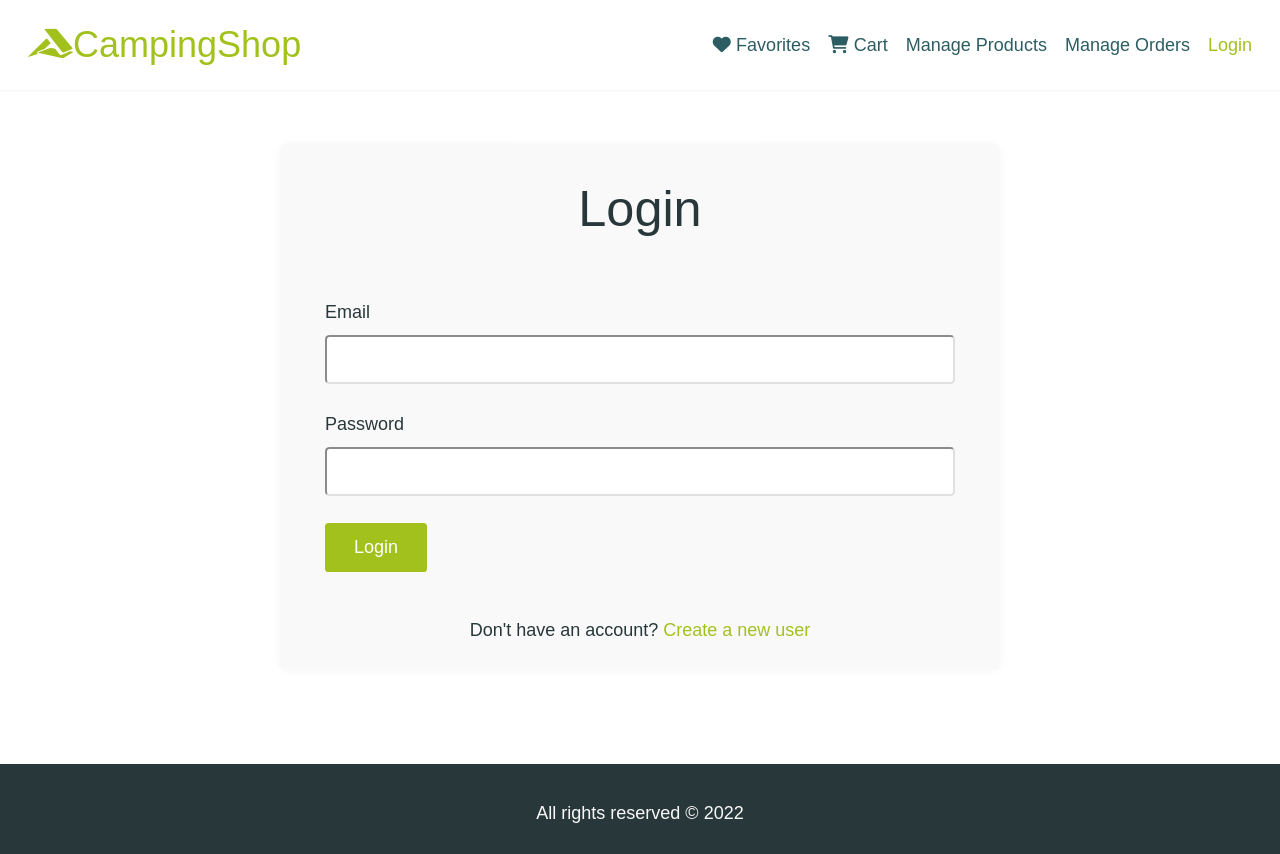
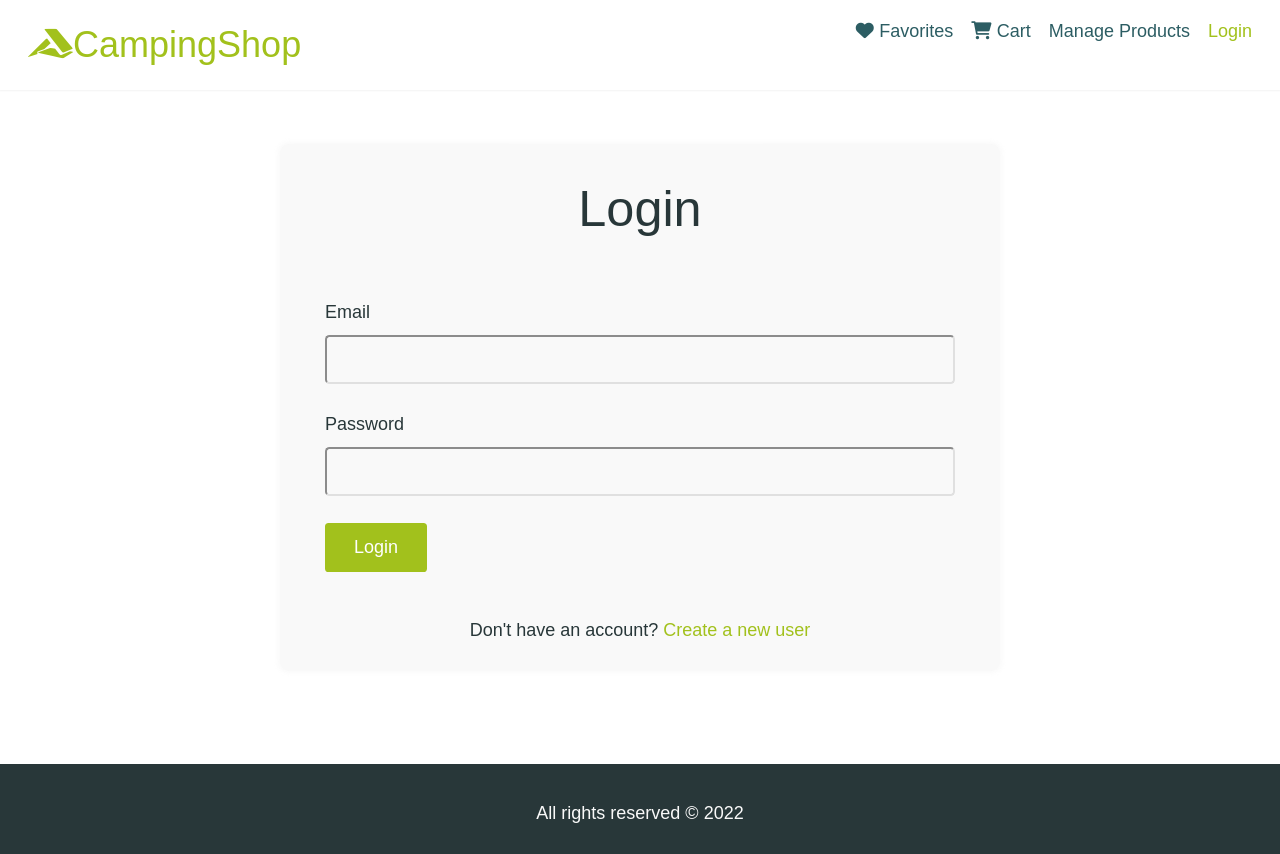
Before and after one commit to IrinaDimcheva/camping-shop, a React (Create React App) app: page /login in a window 1280 px wide. Built offline with nearby package versions, Linux system fonts and the light colour scheme.

Commit message:
adding auth-context

```diff
--- a/src/App.js
+++ b/src/App.js
@@ -1,5 +1,5 @@
 import { Route, Routes } from 'react-router-dom';
-import './App.css';
+
 import Footer from './shared/components/Footer';
 import Header from './shared/components/Header';
 import Orders from './admin/Orders';
@@ -9,11 +9,43 @@ import Home from './products/pages/Home';
 import Login from './user/pages/Login';
 import Register from './user/pages/Register';
 import ProductDetail from './products/pages/ProductDetail';
+import { AuthContext, AuthContextProvider } from './shared/context/auth-context';
+import './App.css';
+import { useContext } from 'react';
 
 function App() {
+  const { isLoggedIn, userId, isAdmin, login, logout } = useContext(AuthContext);
+
+  // let routes;
+  // if (isLoggedIn) {
+  //   routes = (
+  //     <>
+  //       <Route path='/' element={<Home />} />
+  //     </>
+  //   );
+  // } else if (isLoggedIn && isAdmin) {
+  //   routes = (
+  //     <>
+  //       <Route path='/' element={<Home />} />
+  //       <Route path='/admin/orders' element={<Orders />} />
+  //       <Route path='/admin/products/new' element={<ProductNew />} />
+  //     </>
+  //   );
+  // } else {
+  //   routes = (
+  //     <>
+  //       <Route path='/' element={<Home />} />
+  //       <Route path='/login' element={<Login />} />
+  //       <Route path='/register' element={<Register />} />
+
+  //     </>
+  //   );
+  // }
+
   return (
-    <div className="App">
+    <AuthContextProvider>
       <Header />
+      <main>
         <div className="container">
           <Routes>
             <Route path='/' element={<Home />} />
@@ -26,8 +58,9 @@ function App() {
             <Route path='/admin/orders' element={<Orders />} />
           </Routes>
         </div>
+      </main>
       <Footer />
-    </div >
+    </AuthContextProvider>
   );
 }
 
--- a/src/services/auth-service.js
+++ b/src/services/auth-service.js
@@ -9,7 +9,7 @@ const register = (data) => {
     },
     credentials: 'include'
   }).then(res => res.json());
-}
+};
 
 const login = (data) => {
   return fetch(`${baseUrl}/auth/login`, {
@@ -20,9 +20,18 @@ const login = (data) => {
     },
     credentials: 'include'
   }).then(res => res.json());
-}
+};
+
+const logout = () => {
+  return fetch(`${baseUrl}/auth/logout`, {
+    method: 'POST',
+    credentials: 'include'
+  }).then(res => res.json())
+    .then(res => console.log(res));
+};
 
 export {
   register,
-  login
+  login,
+  logout
 }
--- a/src/shared/components/Header.js
+++ b/src/shared/components/Header.js
@@ -1,12 +1,22 @@
+import { useContext } from 'react';
 import { NavLink, Link } from 'react-router-dom';
 
+import { AuthContext } from '../context/auth-context';
 import styles from './Header.module.css';
 
 const Header = () => {
+  const auth = useContext(AuthContext);
+  const { isLoggedIn, userId, isAdmin, login, logout } = useContext(AuthContext);
+
+  console.log(isLoggedIn, userId, isAdmin, login, logout);
+
   return (
     <header>
       <div className={styles.wrapper}>
-        <Link to='/' className={styles.logo}><i className="fa-brands fa-accusoft"></i>CampingShop</Link>
+        <Link to='/' className={styles.logo}>
+          <i className="fa-brands fa-accusoft"></i>
+          CampingShop
+        </Link>
         <nav>
           <ul>
             <li>
@@ -24,16 +34,25 @@ const Header = () => {
                 Manage Products
               </NavLink>
             </li>
+            {auth.isLoggedIn && auth.isAdmin && (
               <li>
                 <NavLink to='/admin/orders' className={(navData) => navData.isActive ? styles.active : ''}>
                   Manage Orders
                 </NavLink>
               </li>
+            )}
+            {!auth.isLoggedIn && (
               <li>
                 <NavLink to='/login' className={(navData) => navData.isActive ? styles.active : ''}>
                   Login
                 </NavLink>
               </li>
+            )}
+            {auth.isLoggedIn && (
+              <li>
+                <button onClick={auth.logout}>Logout</button>
+              </li>
+            )}
           </ul>
         </nav>
       </div>
--- /dev/null
+++ b/src/shared/context/auth-context.js
@@ -0,0 +1,47 @@
+import { useState } from "react";
+import { useCallback } from "react";
+import { createContext } from "react";
+
+import parseCookies from '../util/parse-cookies';
+
+export const AuthContext = createContext({
+  isLoggedIn: false,
+  userId: null,
+  isAdmin: false,
+  login: () => { },
+  logout: () => { }
+});
+
+export const AuthContextProvider = ({ children }) => {
+  const cookies = parseCookies();
+
+  const [isLoggedIn, setIsLoggedIn] = useState(false);
+  const [userId, setUserId] = useState(null);
+  const [isAdmin, setIsAdmin] = useState(false);
+
+  const login = useCallback((user) => {
+    setIsLoggedIn(!!user);
+    setUserId(user._id);
+    setIsAdmin(user.isAdmin);
+    console.log(cookies['auth-cookie'], isLoggedIn, isAdmin, userId);
+    console.log(user);
+  }, []);
+
+  const logout = useCallback(() => {
+    setIsLoggedIn(false);
+    setUserId(null);
+    setIsAdmin(false);
+  }, []);
+
+  return (
+    <AuthContext.Provider value={{
+      isLoggedIn,
+      userId,
+      isAdmin,
+      login,
+      logout
+    }}>
+      {children}
+    </AuthContext.Provider>
+  );
+};
--- /dev/null
+++ b/src/shared/util/parse-cookies.js
@@ -0,0 +1,9 @@
+const parseCookies = () => {
+  return document.cookie.split('; ').reduce((acc, cookie) => {
+    const [cookieName, cookieValue] = cookie.split('=');
+    acc[cookieName] = cookieValue;
+    return acc;
+  }, {});
+};
+
+export default parseCookies;
--- a/src/user/pages/Login.js
+++ b/src/user/pages/Login.js
@@ -1,12 +1,17 @@
 import { useState } from 'react';
-import { Link } from 'react-router-dom';
+import { Link, useNavigate } from 'react-router-dom';
 
+import { AuthContext } from '../../shared/context/auth-context';
 import { login } from '../../services/auth-service';
 import styles from './Login.module.css';
+import { useContext } from 'react';
+import { useEffect } from 'react';
 
 const Login = () => {
+  const auth = useContext(AuthContext);
   const [email, setEmail] = useState('');
   const [password, setPassword] = useState('');
+  const navigate = useNavigate();
 
   const emailChangeHandler = event => {
     setEmail(event.target.value);
@@ -15,6 +20,10 @@ const Login = () => {
   const passwordChangeHandler = event => {
     setPassword(event.target.value);
   };
+
+  // useEffect(() => {
+
+  // })
 
   const loginHandler = (event) => {
     event.preventDefault();
@@ -25,8 +34,12 @@ const Login = () => {
     }
 
     login(userData).then(user => {
+      // auth.login(user);
+      auth.login({ isLoggedIn: !!user, userId: user._id, isAdmin: user.isAdmin });
       console.log(user);
-    });
+      console.log(auth.isLoggedIn, auth.userId, auth.isAdmin)
+      navigate('/');
+    }).catch(err => console.log(err));
 
     setEmail('');
     setPassword('');
```
Lines whose indentation alone changed are shown as unchanged.
